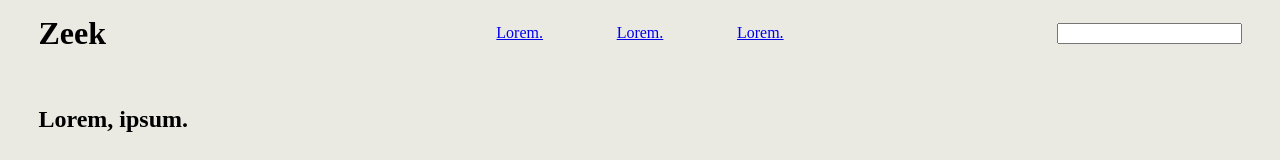
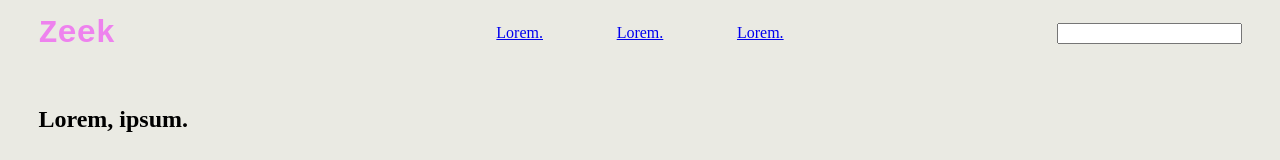
Before and after one commit to zzeekko/lesson1, a plain HTML site: page index.html in a window 1280 px wide. Shown: the top 160 px of the page. Drawn offline with Linux system fonts and the light colour scheme; a web font is replaced by a local one.

Commit message:
styled h1

```diff
--- a/css/style3.css
+++ b/css/style3.css
@@ -104,6 +104,12 @@
     /* border: 1px solid green; */
 }
 
+#myName {
+    font-family: 'Courier New', Courier, monospace;
+    font-size: 60;
+    color: violet;
+}
+
 #row1 {
     flex-direction: row-reverse;
 }
```
